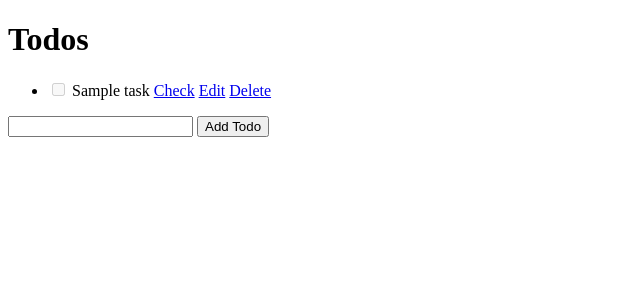
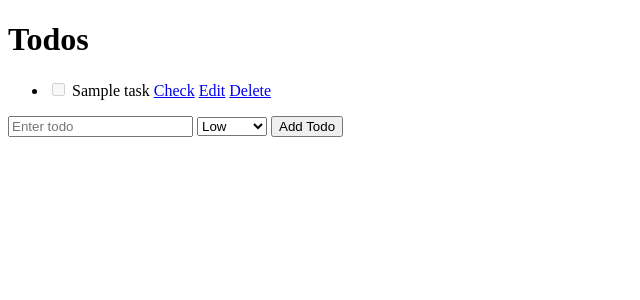
Before and after one commit to polina-volodina/Homework2024, a Flask app: template current/templates/index.html in a window 1280 px wide. Shown: the top 300 px of the page, without its empty margins (0-640 px from the left). Run offline with Flask 3, Linux system fonts and the light colour scheme; the template is opened without the code that fills it: most values are stand-ins (such as "Sample title", 1, 10 or a date in 2020).

Commit message:
Update index.html

```diff
--- a/current/templates/index.html
+++ b/current/templates/index.html
@@ -18,7 +18,12 @@
         {% endfor %}
     </ul>
         <form action="{{ url_for('add') }}" method="post">
-            <input type="text" name="todo">
+            <input type="text" name="todo" placeholder="Enter todo">
+            <select name="priority">
+                <option value="low">Low</option>
+                <option value="medium">Medium</option>
+                <option value="high">high</option>
+            </select>
             <button type="submit"> Add Todo</button>
         </form>
 </body>
```
